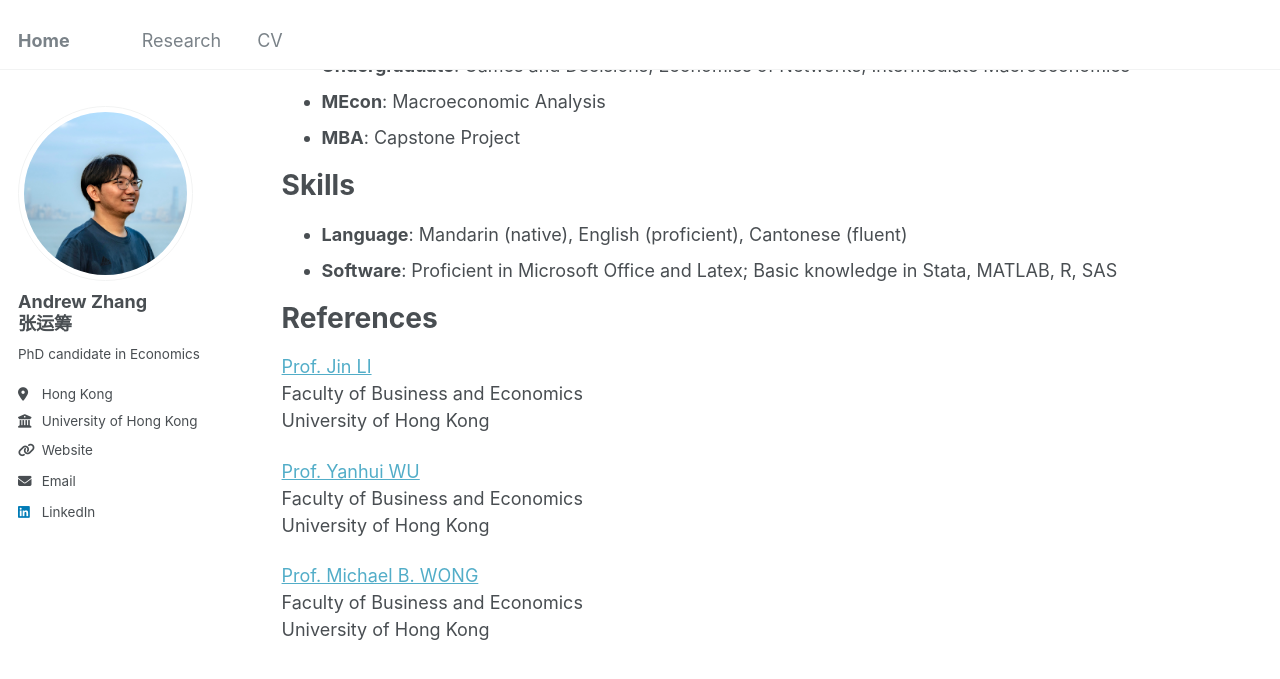
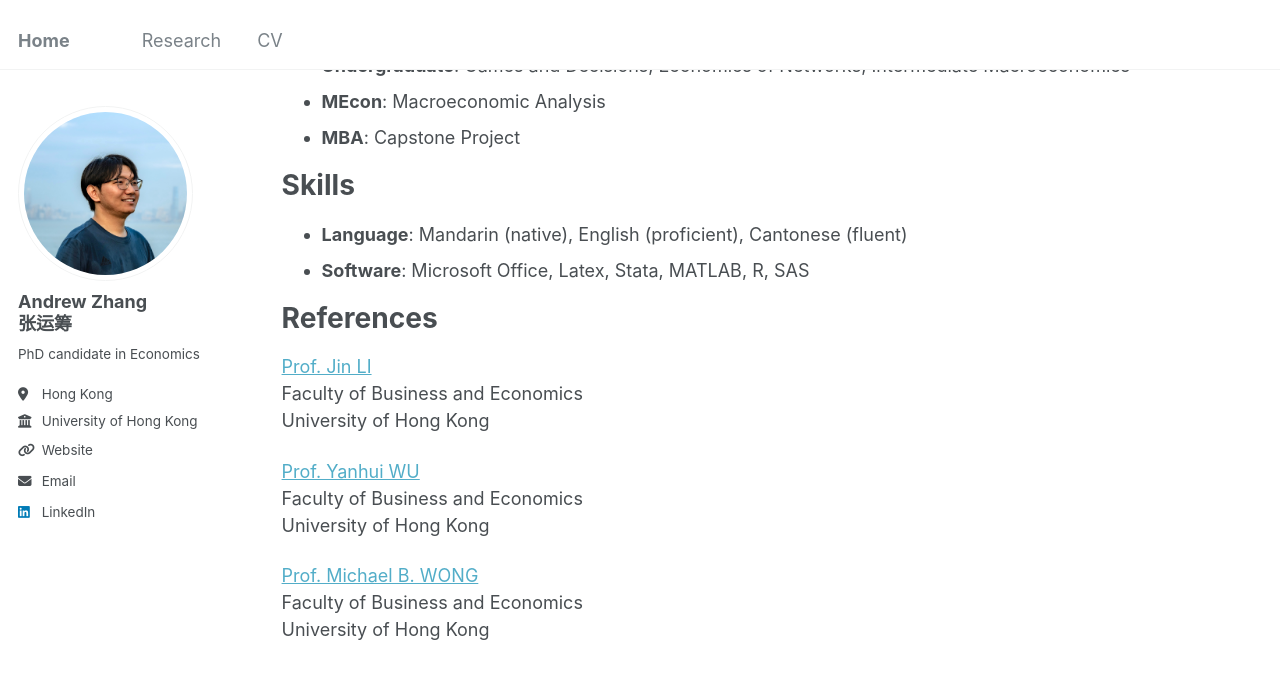
Before and after one commit to Andrew-YC-Zhang/andrew-yc-zhang.github.io, a Jekyll site: the page built from _pages/cv.md, in a window 1280 px wide and 900 px high, scrolled down 919 px. Shown: the top 679 px of the window. Built offline with Jekyll 4.4.1, drawn with Linux system fonts in a browser that asks for light colours.

Commit message:
Update cv.md

```diff
--- a/_pages/cv.md
+++ b/_pages/cv.md
@@ -46,7 +46,7 @@ Teaching Assistant Experience
 Skills
 ======
 * **Language**: Mandarin (native), English (proficient), Cantonese (fluent)
-* **Software**: Proficient in Microsoft Office and Latex; Basic knowledge in Stata, MATLAB, R, SAS
+* **Software**: Microsoft Office, Latex, Stata, MATLAB, R, SAS
 
 References
 ======
```
